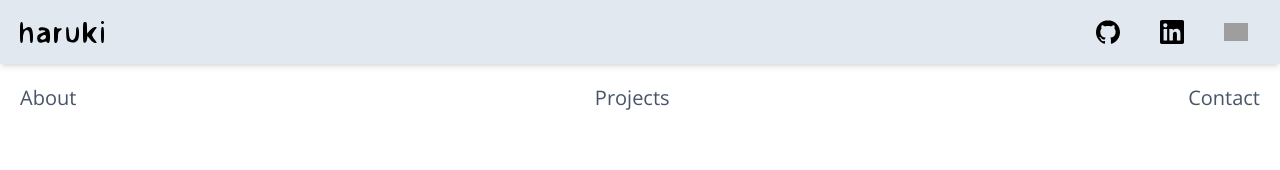
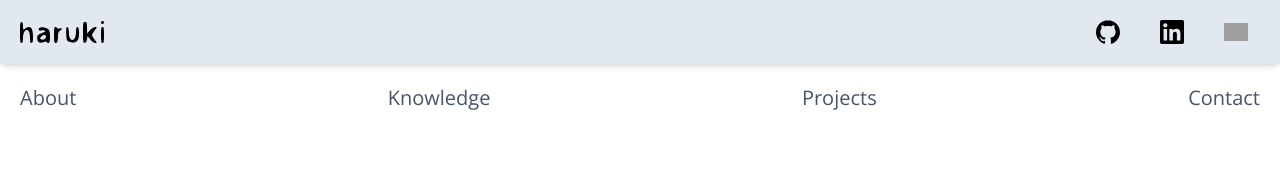
Before and after one commit to HarukiNguyen/portfolio, a React (Vite) app: page / in a window 1280 px wide. Shown: the top 170 px of the page. Built offline with nearby package versions, Linux system fonts and the light colour scheme; grey boxes are pictures that could not be loaded.

Commit message:
feat: :sparkles: change nav item link, add knowledge link

```diff
--- a/src/components/About.jsx
+++ b/src/components/About.jsx
@@ -16,7 +16,7 @@ function About() {
   });
 
   return (
-    <section className="pb-11">
+    <section className="pb-11" id="about">
       <h1 className="pb-11 heading leading-tight text-4xl">
         Hi, I'm Haruki Nguyen, I am a{" "}
         <span className="inline-block capitalize text-underline">
--- a/src/components/Knowledge.jsx
+++ b/src/components/Knowledge.jsx
@@ -20,7 +20,7 @@ function Knowledge() {
   ));
 
   return (
-    <section className="pb-11">
+    <section className="pb-11" id="knowledge">
       <h2 className="section-heading">
         My knowledge <span> 📖</span>
       </h2>
--- a/src/components/Projects/Projects.jsx
+++ b/src/components/Projects/Projects.jsx
@@ -43,7 +43,7 @@ function Projects() {
   });
 
   return (
-    <section className="pb-11">
+    <section className="pb-11" id="projects">
       <h2 className="section-heading">
         What I've been working on <span>💻</span>
       </h2>
--- a/src/layouts/Footer.jsx
+++ b/src/layouts/Footer.jsx
@@ -4,7 +4,7 @@ import Logo from "../components/Logo";
 function Footer() {
   return (
     <footer className="-mx-3 py-10 px-3 bg-slate-200">
-      <section className="text-center pb-12">
+      <section className="text-center pb-12" id="contact">
         <h2 className="heading text-3xl">Let's build the world with me</h2>
         <p className="py-6 text-slate-700">
           Just contact with me when you need a developer, have some questions,
--- a/src/layouts/Header.jsx
+++ b/src/layouts/Header.jsx
@@ -1,14 +1,14 @@
 import SocialMedias from "../components/SocialMedias";
 import Logo from "../components/Logo";
 
-const navs = ["about", "projects", "contact"];
+const navs = ["about", "knowledge", "projects", "contact"];
 
 function Header() {
   const navItems = navs.map((nav) => {
     return (
       <li key={nav} className="py-2">
         <a
-          href={`/${nav}`}
+          href={`/#${nav}`}
           className="rounded px-2 text-xl capitalize text-slate-600  transition-color focus:hocus-state hover:hocus-state active:bg-slate-200"
         >
           {nav}
```
